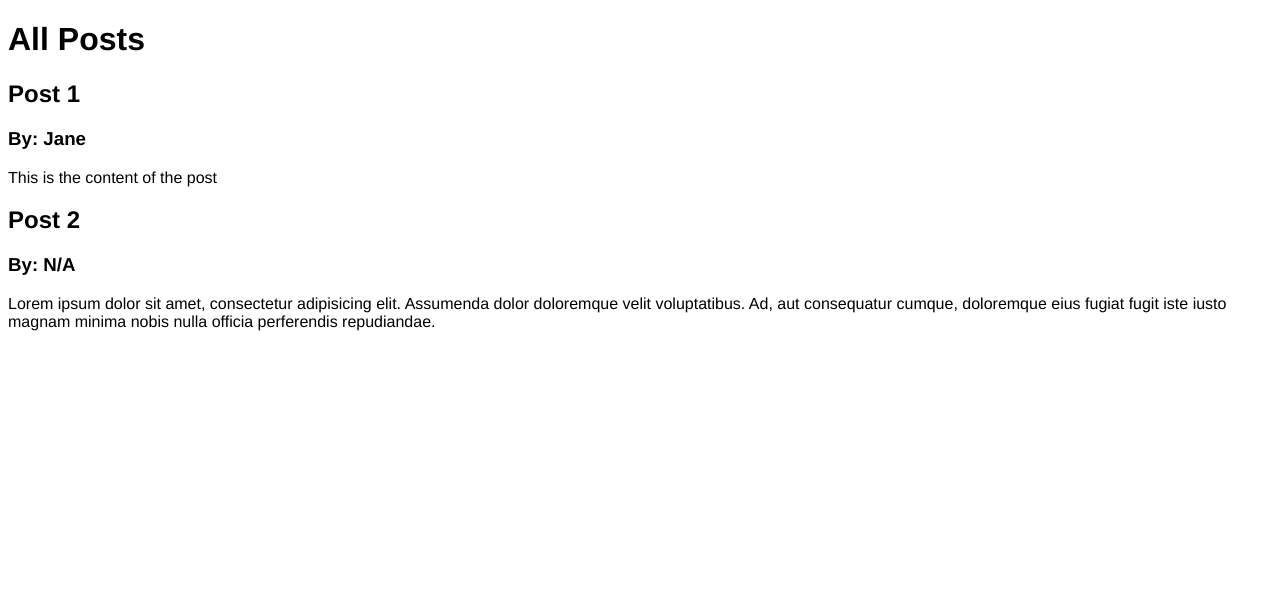
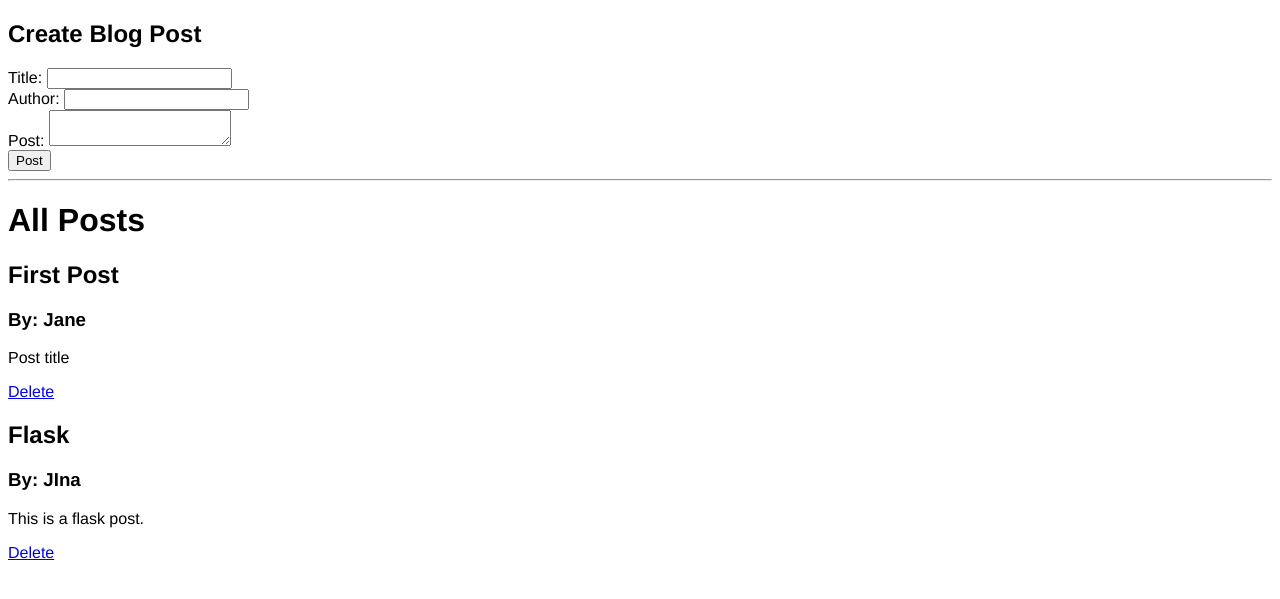
Before and after one commit to francisdeh/flask-sample-blog, a Flask app: page /posts in a window 1280 px wide. Shown: the top 599 px of the page. Run offline with Flask 2, Linux system fonts and the light colour scheme; data comes from the database, SQL or seed files in the repository; both versions use the stored data as it was after the commit.

Commit message:
Implemented delete of posts

```diff
--- a/app.py
+++ b/app.py
@@ -1,13 +1,31 @@
-from flask import Flask, render_template
+from flask import Flask, render_template, request, redirect
+from flask_sqlalchemy import SQLAlchemy
+from datetime import datetime
 
 app = Flask(__name__)
+# configure the database uri
+app.config['SQLALCHEMY_DATABASE_URI'] = 'sqlite:///posts.db'
+db = SQLAlchemy(app)
+
+
+# blog post model
+class BlogPost(db.Model):
+    id = db.Column(db.Integer, primary_key=True)
+    title = db.Column(db.String(100), nullable=False, unique=True)
+    content = db.Column(db.Text, nullable=False)
+    author = db.Column(db.String(20), nullable=False, default='N/A')
+    created_at = db.Column(db.DateTime, nullable=False, default=datetime.utcnow())
+
+    def __repr__(self):
+        return 'Blog post ' + str(self.id)
+
 
 # all posts array
 all_posts = [
     {
         'title': 'Post 1',
         'content': 'This is the content of the post',
-        'author' : 'Jane'
+        'author': 'Jane'
     },
     {
         'title': 'Post 2',
@@ -20,11 +38,38 @@ all_posts = [
 def index():
     return render_template('index.html')
 
+
 # Displays all posts
-@app.route('/posts')
+@app.route('/posts', methods=['GET', 'POST'])
 def posts():
+    if request.method == 'POST':
+        # get post title
+        title = request.form['title']
+        # get post content
+        content = request.form['content']
+        # get the author
+        author = request.form['author']
+        # create post
+        post = BlogPost(title=title, content=content, author=author)
+        # add to session
+        db.session.add(post)
+        # save to db
+        db.session.commit()
+        return redirect('/posts')
+    else:
+        all_posts = BlogPost.query.order_by(BlogPost.created_at).all()
     return render_template('posts.html', posts=all_posts)
 
+# Delete a post
+@app.route('/posts/delete/<int:id>')
+def post(id):
+    # get the post
+    post = BlogPost.query.get_or_404(id)
+    # delete from session
+    db.session.delete(post)
+    # delete from db
+    db.session.commit()
+    return redirect('/posts')
 
 @app.route('/home/<string:name>', methods=['GET'])
 def home(name):
--- a/templates/base.html
+++ b/templates/base.html
@@ -2,8 +2,10 @@
 <html lang="en">
 <head>
     <meta charset="UTF-8">
-    <link rel="stylesheet" href="static/css/main.css">
-    {% block head %} {% endblock %}
+    <!-- link the static files -->
+{#    <link rel="stylesheet" href="static/css/main.css">#}
+    <link rel="stylesheet" href="{{  url_for('static', filename='css/main.css') }}">
+    {% block title %} {% endblock %}
 </head>
 <body>
 {% block body %}{% endblock %}
--- a/templates/index.html
+++ b/templates/index.html
@@ -1,6 +1,6 @@
 {% extends 'base.html' %}
 
-{% block head %}
+{% block title %}
     <title>Welcome</title>
 {% endblock %}
 
--- a/templates/posts.html
+++ b/templates/posts.html
@@ -1,19 +1,32 @@
 {% extends 'base.html' %}
 
-{% block head %}
+{% block title %}
     <title>Posts</title>
 {% endblock %}
 
 {% block body %}
+    <h2>Create Blog Post</h2>
+    <form action="/posts" method="POST">
+        Title: <input type="text" name="title" required>
+        <br>
+        Author: <input type="text" name="author" required>
+        <br>
+        Post: <textarea name="content"></textarea>
+        <br>
+        <input type="submit" value="Post">
+    </form>
+
+    <hr>
     <h1>All Posts</h1>
 
-    {%  for post in posts %}
-        <h2>{{  post.title }}</h2>
-        {%  if post.author %}
-            <h3>By: {{  post.author }}</h3>
-            {%  else %}
+    {% for post in posts %}
+        <h2>{{ post.title }}</h2>
+        {% if post.author %}
+            <h3>By: {{ post.author }}</h3>
+        {% else %}
             <h3>By: N/A</h3>
-        {%  endif %}
-        <p>{{  post.content }}</p>
+        {% endif %}
+        <p>{{ post.content }}</p>
+        <a href="/posts/delete/{{  post.id }}">Delete</a>
     {% endfor %}
 {% endblock %}
```
Also changed, not shown: posts.db (added).
